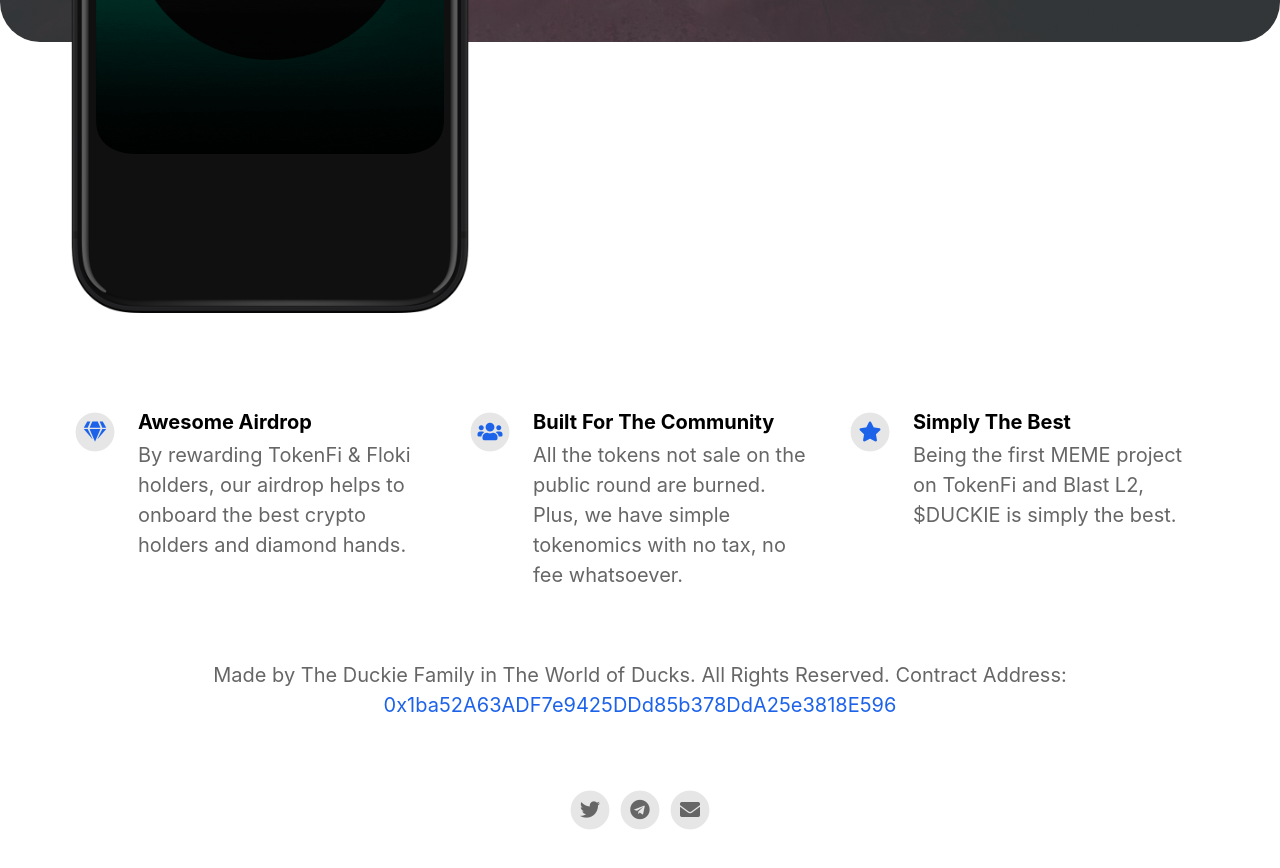
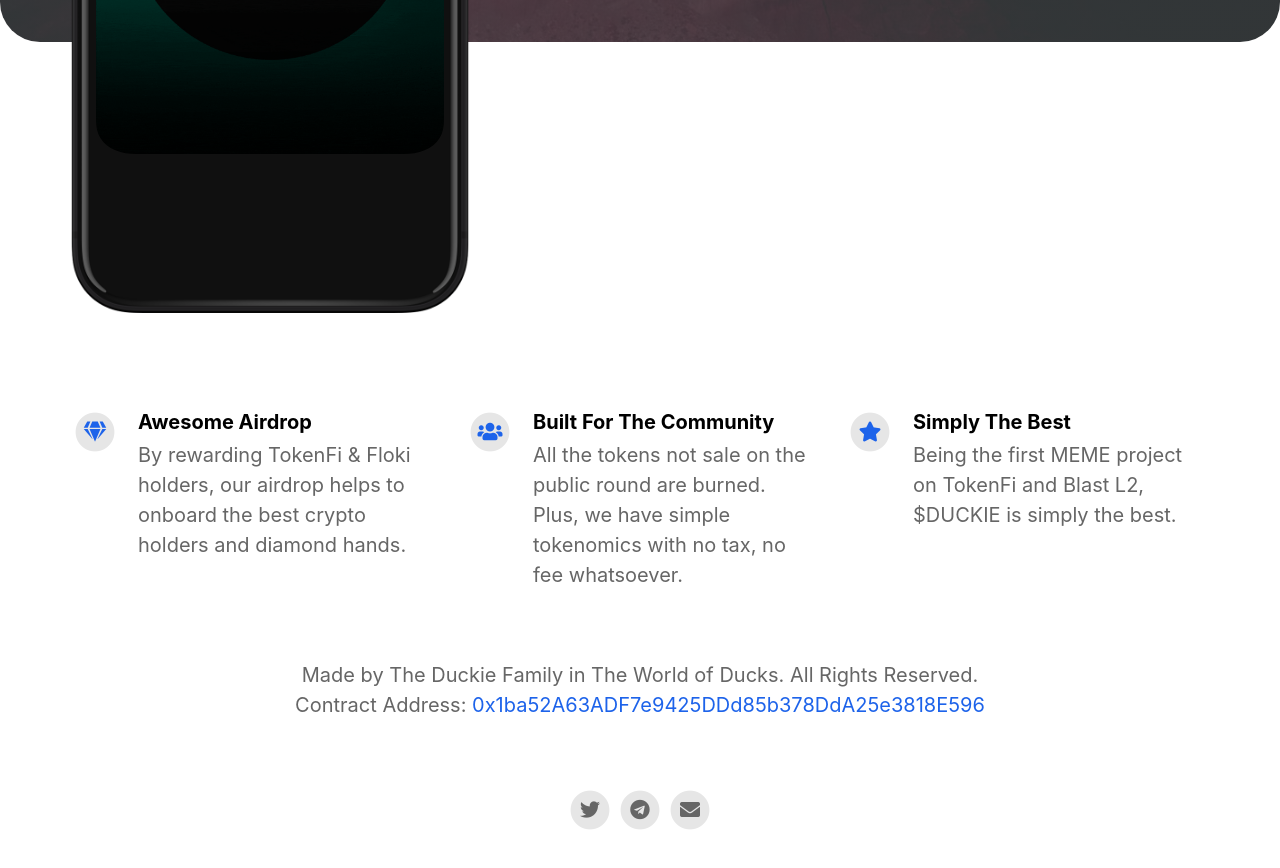
Before and after one commit to duckiethetoken/duckiethetoken, a Jekyll site: the page built from index.html, in a window 1280 px wide and 900 px high, scrolled down 672 px. Shown: the top 868 px of the window. Built offline with Jekyll 4.4.1, drawn with Linux system fonts in a browser that asks for light colours; nearby versions of some CDN libraries.

Commit message:
Update footer.html

```diff
--- a/_includes/footer.html
+++ b/_includes/footer.html
@@ -1,6 +1,6 @@
 <footer>
 	{% if site.your_name %}
-	<p class="footerText">Made by {% if site.your_link %}<a href="{{ site.your_link }}">{% endif %}{{ site.your_name }}{% if site.your_link %}</a>{% endif %}{% if site.your_city %} in {{ site.your_city }}{% endif %} Contract Address: <a href="https://tl.tokenfi.com/tokens/erc20/0x1ba52A63ADF7e9425DDd85b378DdA25e3818E596?chain=81457">0x1ba52A63ADF7e9425DDd85b378DdA25e3818E596</a></p>
+	<p class="footerText">Made by {% if site.your_link %}<a href="{{ site.your_link }}">{% endif %}{{ site.your_name }}{% if site.your_link %}</a>{% endif %}{% if site.your_city %} in {{ site.your_city }}{% endif %}<br>Contract Address: <a href="https://tl.tokenfi.com/tokens/erc20/0x1ba52A63ADF7e9425DDd85b378DdA25e3818E596?chain=81457">0x1ba52A63ADF7e9425DDd85b378DdA25e3818E596</a></p>
 	{% endif %}
 	<div class="footerIcons">
 
```
